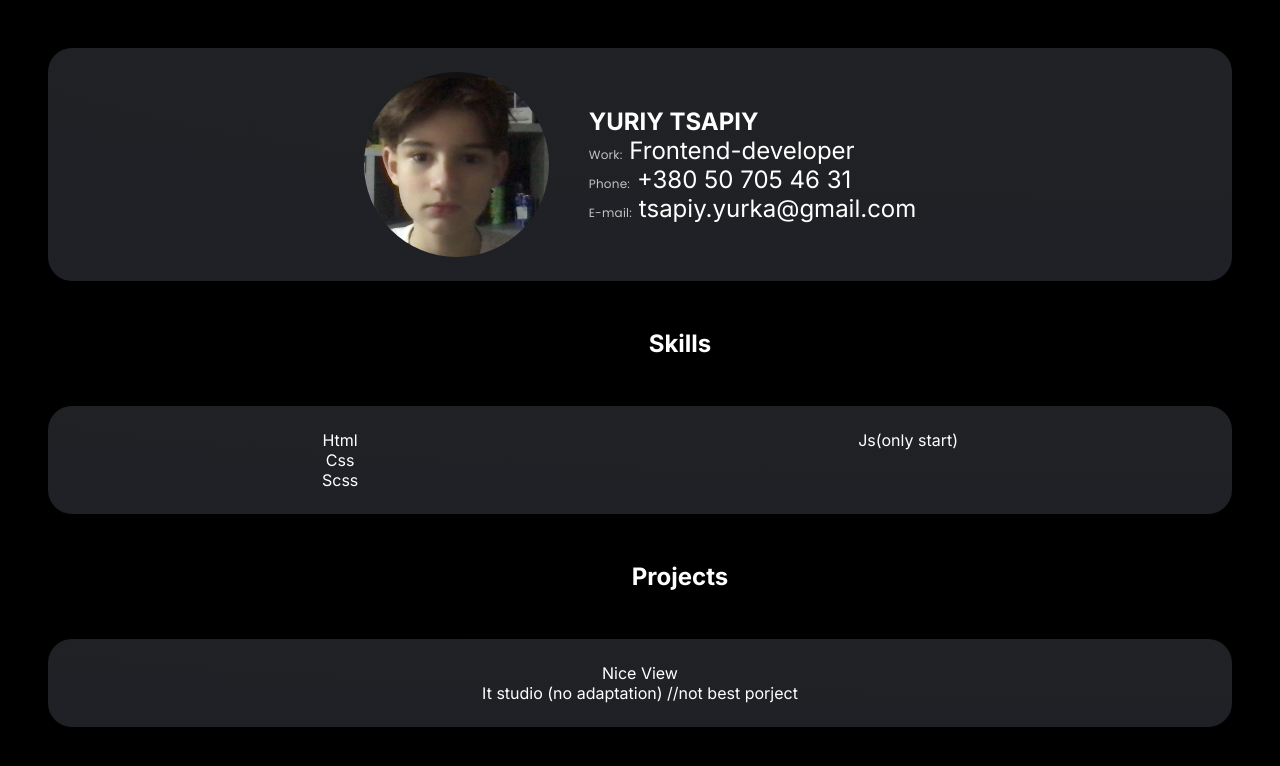
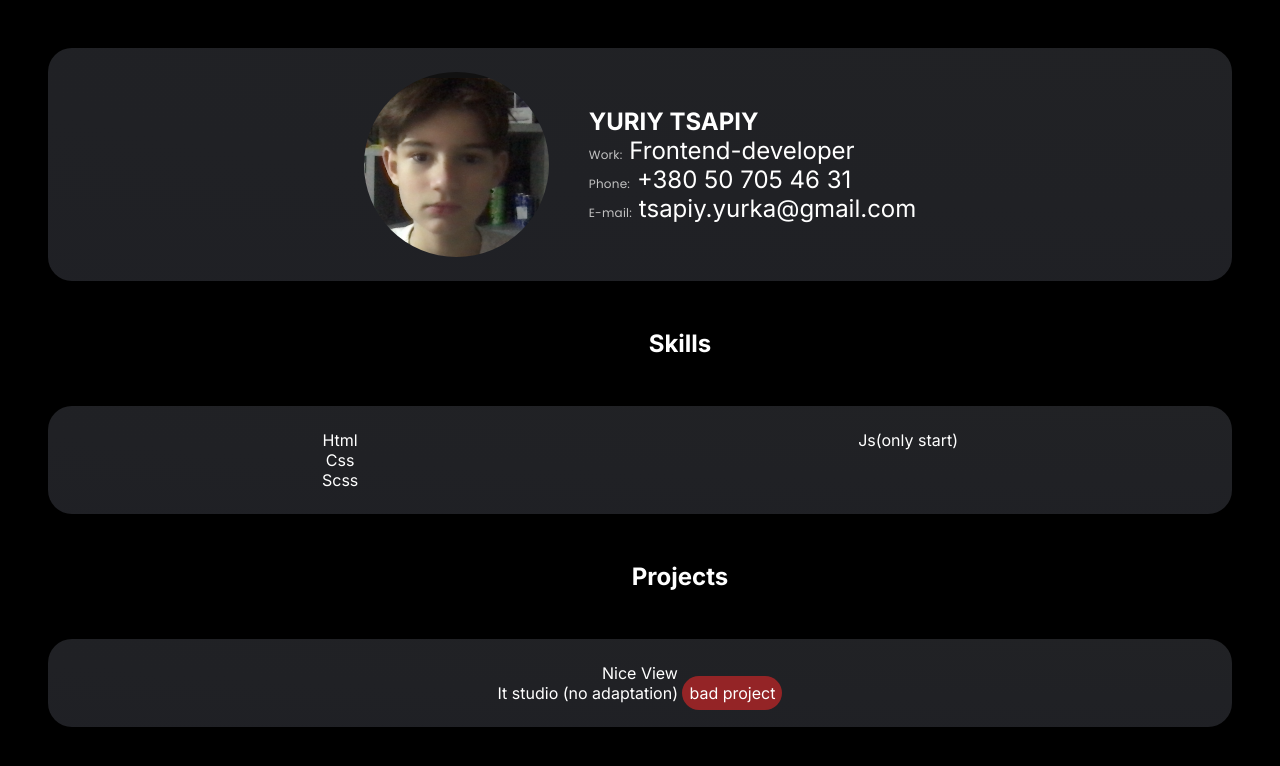
Before and after one commit to ByteMe6/resume-yura, a plain HTML site: page index.html in a window 1280 px wide. Drawn offline with Linux system fonts and the light colour scheme.

Commit message:
bad project

```diff
--- a/index.html
+++ b/index.html
@@ -70,7 +70,7 @@
   <h2 class="skills-heading">Projects</h2>
   <section class="container projects">
     <a href="https://yurka2012.github.io/practicnharobota2/">Nice View</a>
-    <a href="https://yurka2012.github.io/project-2//">It studio (no adaptation) //not best porject</a>
+    <a href="https://yurka2012.github.io/project-2//">It studio (no adaptation) <span class="badPr">bad project</span></a>
     <!-- <a href="https://main--colorawe.netlify.app/">colorawe (no adaptation)  //not best porject</a> -->
   </section>
 </body>
--- a/index.scss
+++ b/index.scss
@@ -175,3 +175,8 @@ body{
   }
 
 }
+.badPr{
+  border-radius: 30px;
+  background-color: rgba(224, 39, 39, 0.603);
+  padding: 7px;
+}
```
Also changed, not shown: css/index.css.
